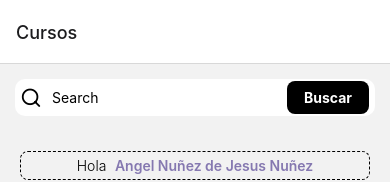
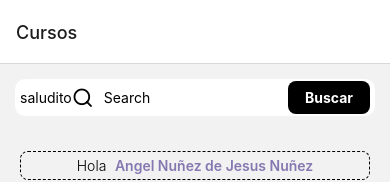
Before and after one commit to Cristian6663/NTL_Mobile-1, a React Native app in the folder NTL/: screen /Home in a window 390 px wide. Shown: the top 182 px of the page. Built offline with nearby package versions, Linux system fonts and the light colour scheme.

Commit message:
Context/resolved
funcionalidad del context resuelta

```diff
--- a/NTL/hooks/useCursos.js
+++ b/NTL/hooks/useCursos.js
@@ -1,6 +1,8 @@
 import { useContext } from "react";
-import { CursoContex } from "../services/context/CursosProvider";
+import CursoContext from '../services/context/CursosProvider';
 
-export const useCursos = () =>{
-    return useContext(CursoContex);
+
+const useCursos = () =>{
+    return useContext(CursoContext);
 }
+export default useCursos;
--- a/NTL/screen/Home.jsx
+++ b/NTL/screen/Home.jsx
@@ -1,18 +1,20 @@
-
 import { TouchableOpacity, Text, TextInput, View, ScrollView, StyleSheet} from 'react-native';
 import CourseCard from '../components/Cards/CourseCard';
 import CourseCardLong from '../components/Cards/CourseCardLong';
 import CardWelcome from '../components/Cards/CardWelcome';
+import useCursos from '../hooks/useCursos';
 //resources needing
 import { Feather } from '@expo/vector-icons';
 
 
 
 export default function Home({navigation}) {
+  const {hola} = useCursos()
 
   return (
       <View>
         <View style={styles.viewSearch}>
+          <Text>{hola} </Text>
         <Feather name="search" size={22} color="black" />
           <TextInput placeholder='Search' style={styles.inputSearch}/>
           <TouchableOpacity style={styles.buttonFilter}>
--- a/NTL/screen/courses/DetailCourse.jsx
+++ b/NTL/screen/courses/DetailCourse.jsx
@@ -2,6 +2,7 @@ import React from 'react';
 import { View, Text, ScrollView, StyleSheet } from 'react-native';
 import CardHeaderTitle from '../../components/Cards/CardHeaderTitle';
 import FlatSection from '../../components/flatList/FlatSection';
+
 
 export default function DetailCourse({navigation}) {
 
--- a/NTL/services/context/CursosProvider.jsx
+++ b/NTL/services/context/CursosProvider.jsx
@@ -3,14 +3,15 @@ import React from "react";
 const CursoContext = React.createContext();
 
 const CursosProvider = ({children}) => {
-    const hola ="hola";
+    const hola ="saludito";
 
     return(
         <CursoContext.Provider
         value={
-            hola
+            {hola}
         }
         >{children}</CursoContext.Provider>
     )
 }
-export {CursoContext, CursosProvider}
+export {CursosProvider}
+export default CursoContext
```
